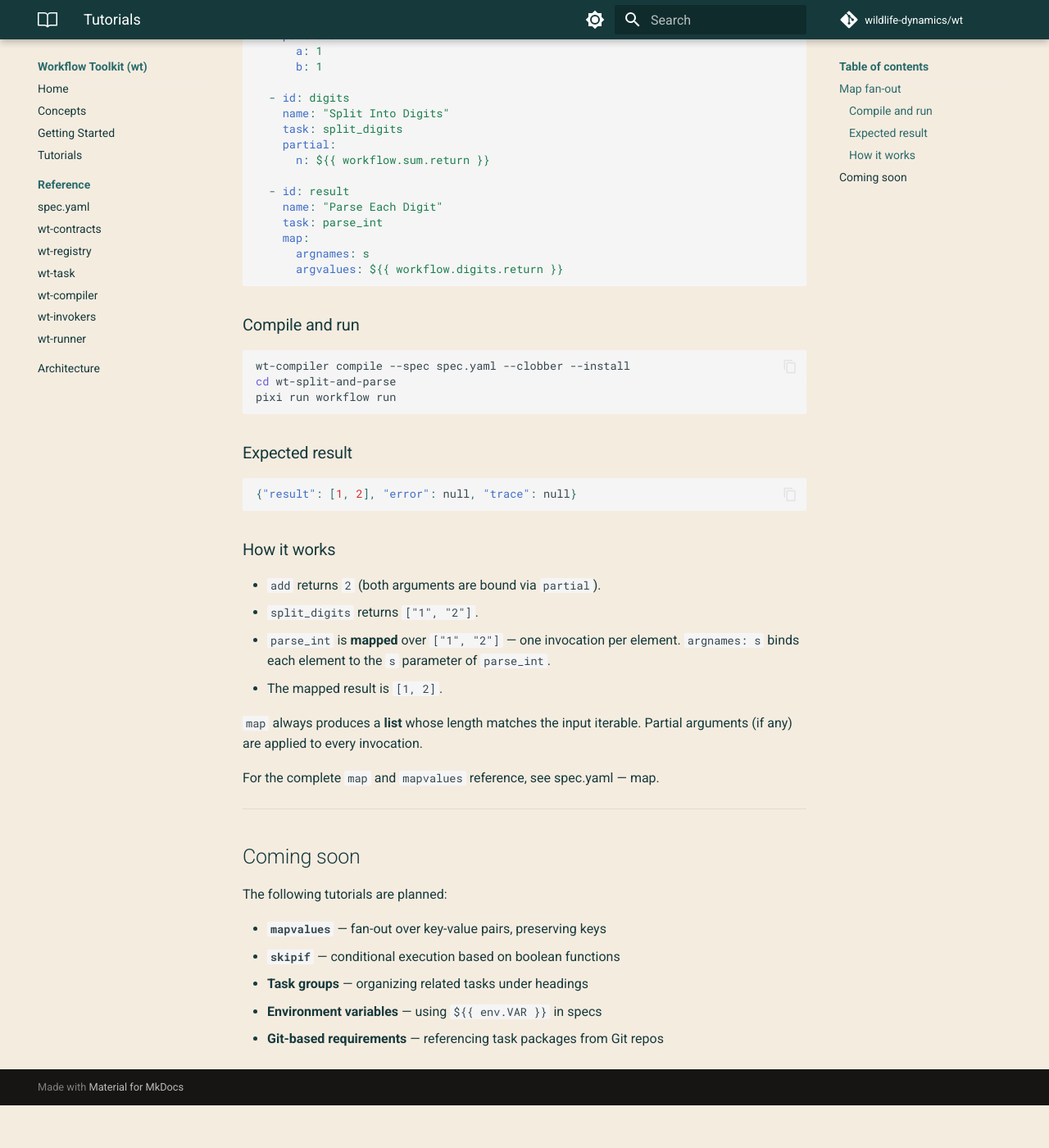
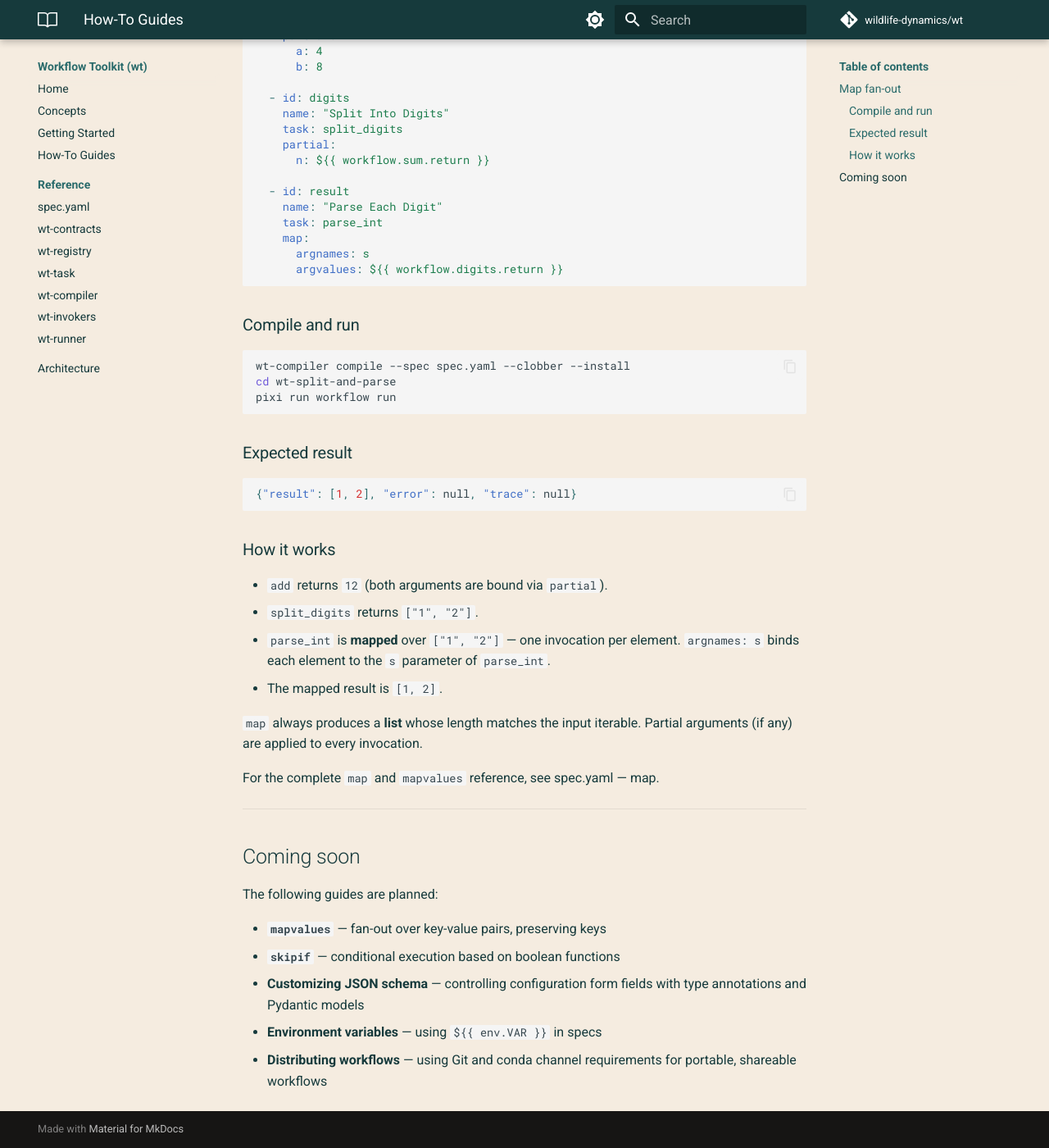
Before and after one commit to wildlife-dynamics/wt, an MkDocs documentation site: the page built from docs/content/tutorials.md, in a window 1280 px wide and 1400 px high, scrolled down 763 px. Shown: the whole window at 82% size. Built offline with MkDocs 1.6.1 and Material for MkDocs 9.7.7, drawn with Linux system fonts in a browser that asks for light colours; comment, search, counter and statistics services are not loaded; before the commit the page ends 2111 px from its top, so only the background shows below that; some of the changed text lies outside the part shown.

Commit message:
tsk automated changes for task: docs-refinement-0

````diff
--- a/docs/content/getting-started.md
+++ b/docs/content/getting-started.md
@@ -148,6 +148,12 @@ runtime.
     Change `/absolute/path/to/custom-tasks` to the actual absolute path to
     your `custom-tasks/` directory.
 
+!!! warning "Local paths are for development only"
+    The `path:` requirement installs a package from your local filesystem.
+    Compiled workflows that use `path:` will not work on other machines.
+    For distributable workflows, use `git:` or conda channel requirements
+    instead — see [Distributing workflows](tutorials.md#coming-soon).
+
 **Compile and run:**
 
 ```bash
@@ -260,7 +266,7 @@ pixi run wt-add-then-split-workflow run
   no user-facing parameters.
 - `split_digits(12)` returns `["1", "2"]` — a list of strings.
 - This output is a natural input for `map`, which we cover in
-  [Tutorials](tutorials.md#map-fan-out).
+  [How-To Guides](tutorials.md#map-fan-out).
 
 ---
 
@@ -271,7 +277,7 @@ references, compile workflows, and run them.
 
 **Continue learning:**
 
-- [**Tutorials**](tutorials.md) — `map` fan-out picks up right where
+- [**How-To Guides**](tutorials.md) — `map` fan-out picks up right where
   Example 4 left off
 - [**spec.yaml reference**](reference/spec-yaml.md) — complete field-by-field
   documentation including `map`, `mapvalues`, `skipif`, and task groups
--- a/docs/content/reference/spec-yaml.md
+++ b/docs/content/reference/spec-yaml.md
@@ -64,17 +64,13 @@ requirements:
   - name: ecoscope-workflows-core
     version: ">=1.0"
     channel: "https://repo.prefix.dev/ecoscope-workflows"
-  - requirement: "pandas>=2.0.0"      # shorthand
 ```
 
 | Field | Type | Required | Default | Description |
 |-------|------|:--------:|---------|-------------|
-| `name` | string | yes* | — | Package name. |
-| `version` | string | yes* | — | Version constraint (e.g. `">=3.10"`, `"==1.2.3"`, `"*"`). |
+| `name` | string | yes | — | Package name. |
+| `version` | string | yes | — | Version constraint (e.g. `">=3.10"`, `"==1.2.3"`, `"*"`). |
 | `channel` | string | no | `"conda-forge"` | Conda channel. |
-| `requirement` | string | yes* | — | Shorthand that combines name and version (e.g. `"pandas>=2.0.0"`). |
-
-\* Provide either `name`/`version` or `requirement`, not both.
 
 ### PyPI requirements
 
--- a/docs/content/tutorials.md
+++ b/docs/content/tutorials.md
@@ -1,6 +1,6 @@
-# Tutorials
+# How-To Guides
 
-These tutorials build on the [Getting Started](getting-started.md) guide.
+These guides build on the [Getting Started](getting-started.md) guide.
 Each one introduces a single spec.yaml feature using the same `custom-tasks`
 package from that guide.
 
@@ -39,7 +39,7 @@ pixi run workflow run
 
 ### How it works
 
-- `add` returns `2` (both arguments are bound via `partial`).
+- `add` returns `12` (both arguments are bound via `partial`).
 - `split_digits` returns `["1", "2"]`.
 - `parse_int` is **mapped** over `["1", "2"]` — one invocation per element.
   `argnames: s` binds each element to the `s` parameter of `parse_int`.
@@ -55,10 +55,10 @@ For the complete `map` and `mapvalues` reference, see
 
 ## Coming soon
 
-The following tutorials are planned:
+The following guides are planned:
 
 - **`mapvalues`** — fan-out over key-value pairs, preserving keys
 - **`skipif`** — conditional execution based on boolean functions
-- **Task groups** — organizing related tasks under headings
+- **Customizing JSON schema** — controlling configuration form fields with type annotations and Pydantic models
 - **Environment variables** — using `${{ env.VAR }}` in specs
-- **Git-based requirements** — referencing task packages from Git repos
+- **Distributing workflows** — using Git and conda channel requirements for portable, shareable workflows
--- a/docs/examples/tutorials/map/spec.yaml
+++ b/docs/examples/tutorials/map/spec.yaml
@@ -9,8 +9,8 @@ workflow:
     name: "Add Two Numbers"
     task: add
     partial:
-      a: 1
-      b: 1
+      a: 4
+      b: 8
 
   - id: digits
     name: "Split Into Digits"
--- a/docs/mkdocs.yml
+++ b/docs/mkdocs.yml
@@ -37,7 +37,7 @@ nav:
   - Home: index.md
   - Concepts: concepts.md
   - Getting Started: getting-started.md
-  - Tutorials: tutorials.md
+  - How-To Guides: tutorials.md
   - Reference:
     - "spec.yaml": reference/spec-yaml.md
     - wt-contracts: reference/wt-contracts.md
````
